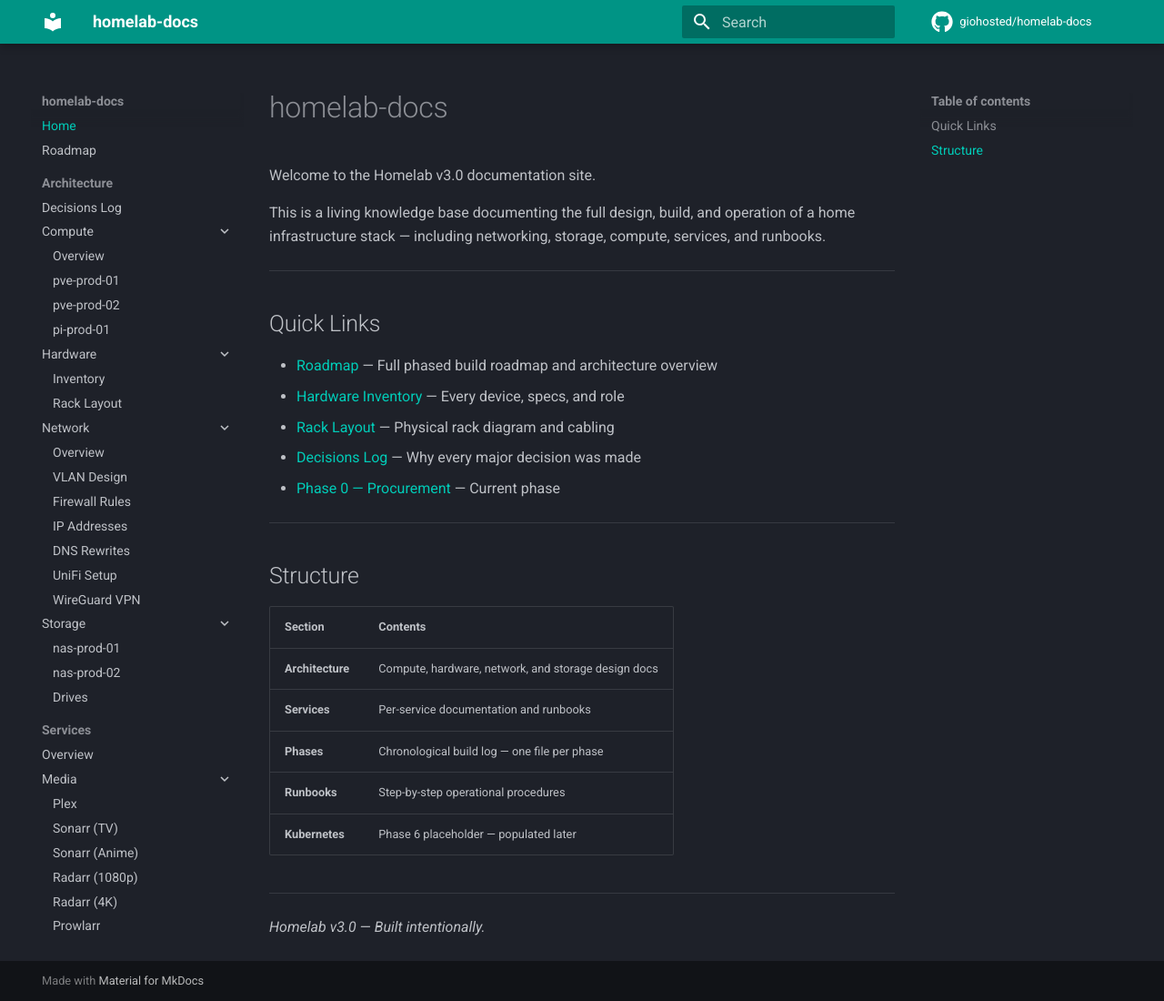
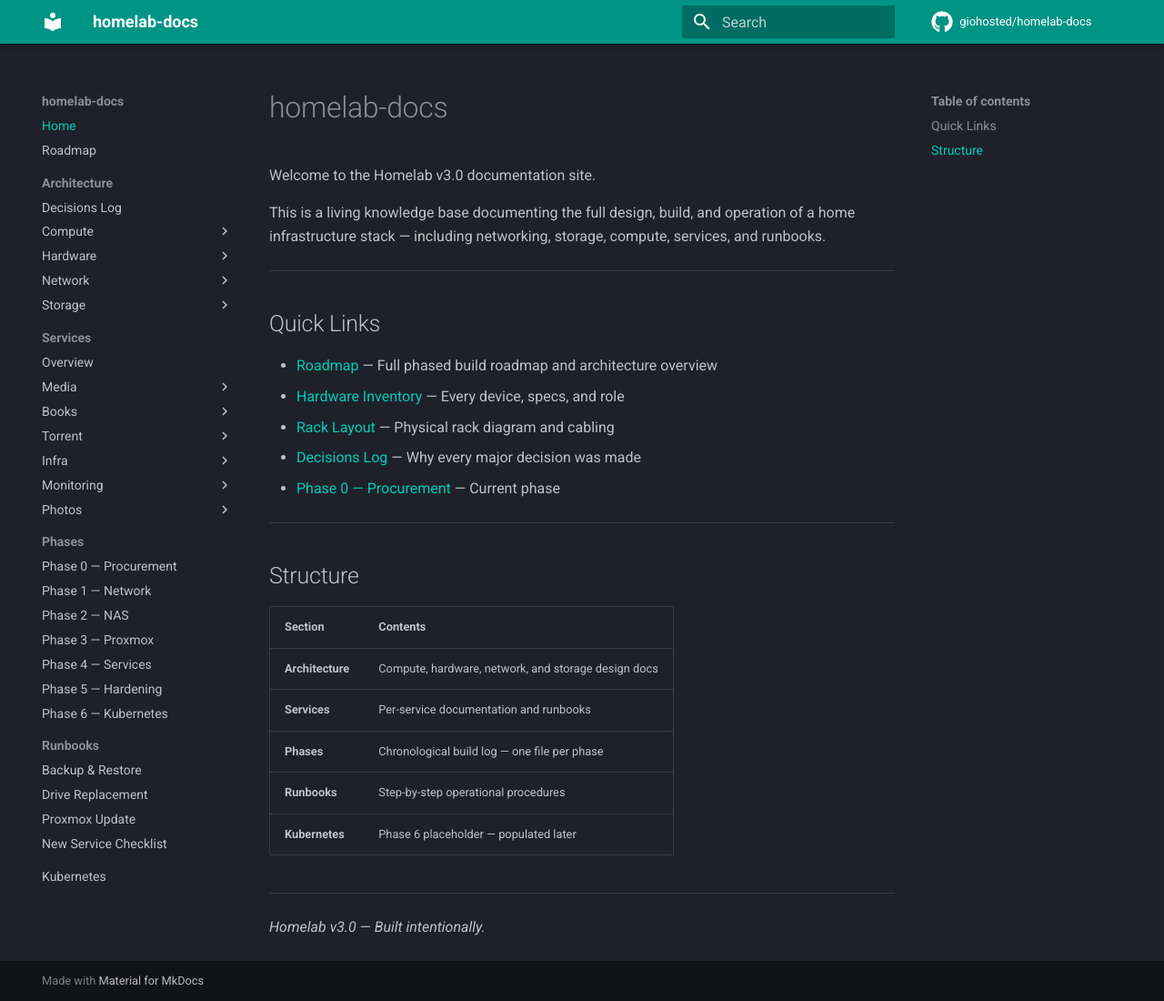
Before and after one commit to giohosted/homelab-docs, an MkDocs documentation site: the page built from docs/index.md, in a window 1280 px wide and 1100 px high. Shown: the whole window at 91% size. Built offline with MkDocs 1.6.1 and Material for MkDocs 9.7.7, drawn with Linux system fonts in a browser that asks for light colours; comment, search, counter and statistics services are not loaded.

Commit message:
docs: 2026-03-03 14:27:40

```diff
--- a/mkdocs.yml
+++ b/mkdocs.yml
@@ -14,7 +14,6 @@
     accent: teal
   features:
     - navigation.sections
-    - navigation.expand
     - navigation.top
     - search.suggest
     - search.highlight
@@ -59,7 +58,7 @@
       - WireGuard VPN: architecture/network/wireguard-vpn.md
     - Storage:
       - nas-prod-01: architecture/storage/nas-prod-01.md
-      - nas-prod-02: architecture/storage/nas-prod-02.md
+      - synology: architecture/storage/synology.md
       - Drives: architecture/storage/drives.md
   - Services:
     - Overview: services/services-overview.md
```
